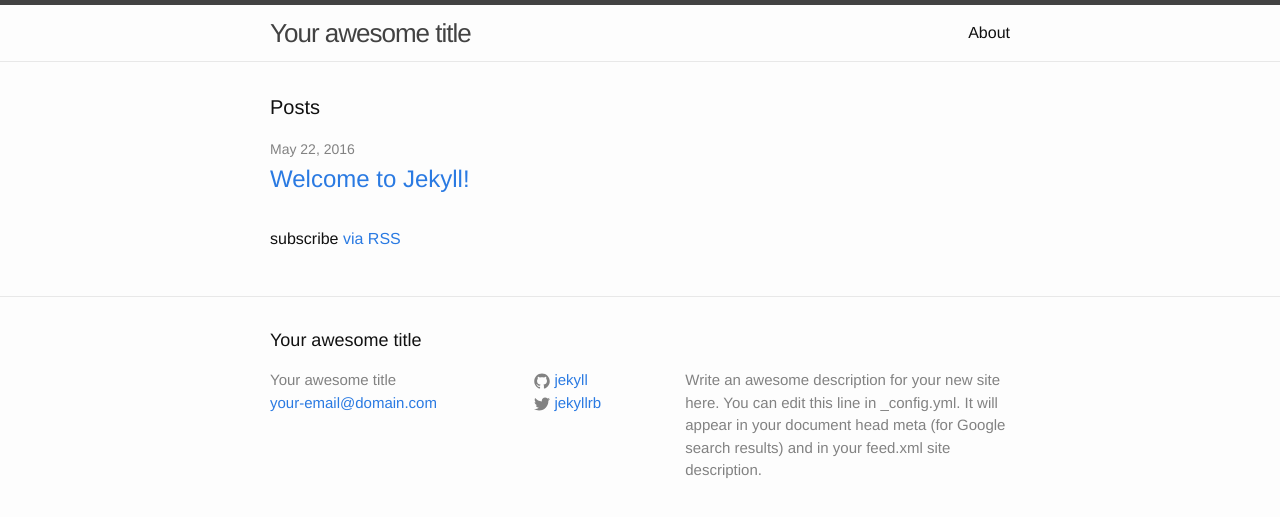
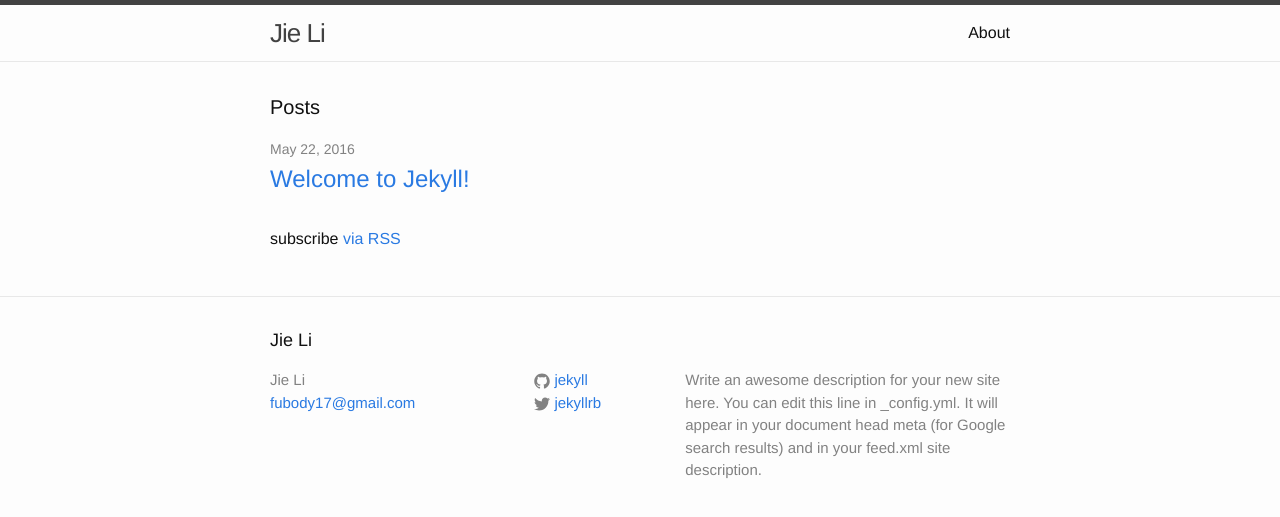
Before and after one commit to fubody/fubody.github.io, a Jekyll site: the page built from index.html, in a window 1280 px wide. Shown: the top 517 px of the page. Built offline with Jekyll 4.4.1, drawn with Linux system fonts in a browser that asks for light colours.

Commit message:
change name

```diff
--- a/_config.yml
+++ b/_config.yml
@@ -6,8 +6,8 @@
 # 'jekyll serve'. If you change this file, please restart the server process.
 
 # Site settings
-title: Your awesome title
-email: your-email@domain.com
+title: Jie Li
+email: fubody17@gmail.com
 description: > # this means to ignore newlines until "baseurl:"
   Write an awesome description for your new site here. You can edit this
   line in _config.yml. It will appear in your document head meta (for
```
